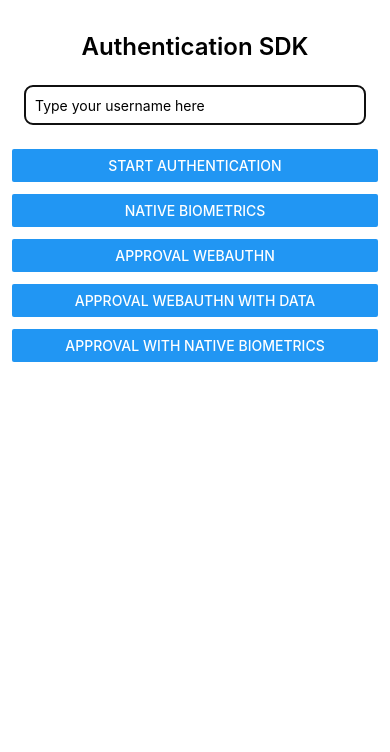
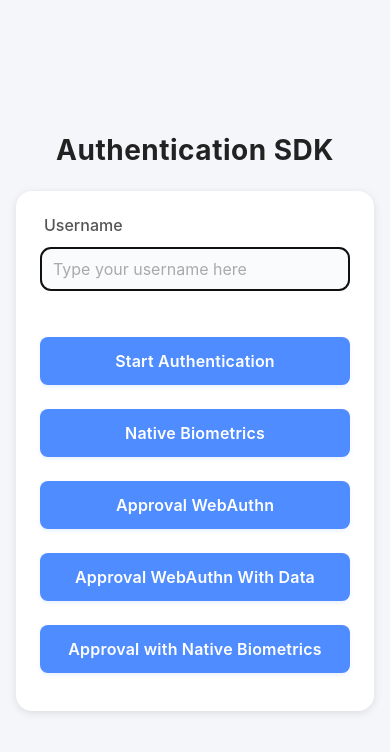
Before and after one commit to TransmitSecurity/react-native-ts-authentication, a React Native app in the folder example/: screen / in a window 390 px wide. Shown: the top 752 px of the page. Built offline with nearby package versions, Linux system fonts and the light colour scheme.

Commit message:
MOB-1679 #comment styled home page

```diff
--- a/example/src/home.tsx
+++ b/example/src/home.tsx
@@ -6,7 +6,7 @@
  */
 
 import React, { type ReactElement } from 'react';
-import { View, StyleSheet, Text, Button, TextInput, Alert } from 'react-native';
+import { View, StyleSheet, Text, TextInput, Alert, TouchableOpacity } from 'react-native';
 
 export type Props = {
     onStartAuthentication: (username: string) => void;
@@ -35,48 +35,59 @@ export default class HomeScreen extends React.Component<Props, State> {
     render() {
         return (
             <View style={styles.container}>
-                <View style={{ marginTop: 20 }} />
-                <Text style={styles.sectionTitle}>{"Authentication SDK"}</Text>
+                <Text style={styles.sectionTitle}>Authentication SDK</Text>
+                <View style={styles.card}>
                     {this.renderUsernameInputField()}
+                    <View style={styles.buttonGroup}>
                         {this.renderStartAuthenticationButton()}
                         {this.renderNativeBiometricsButton()}
                         {this.renderApprovalWebAuthnButton()}
                         {this.renderApprovalWebAuthnWithDataButton()}
                         {this.renderApprovalNativeBiometricsButton()}
+                    </View>
                     {this.renderStatusLabel()}
+                </View>
             </View>
         );
     }
 
     private renderUsernameInputField(): ReactElement {
         return (
-            <View style={{ marginTop: 12 }}>
+            <View style={styles.inputContainer}>
+                <Text style={styles.inputLabel}>Username</Text>
                 <TextInput
                     style={styles.input}
                     onChangeText={(text) => this.setState({ username: text })}
                     value={this.state.username}
                     placeholder="Type your username here"
                     autoFocus={true}
+                    placeholderTextColor="#aaa"
                 />
             </View>
         )
     }
 
     private renderStatusLabel(): ReactElement {
+        if (!this.props.errorMessage) return <></>;
         return (
-            <View style={{ marginTop: this.verticalSpaceBetweenButtons }}>
+            <View style={styles.statusContainer}>
                 <Text style={styles.statusLabel}>{this.props.errorMessage}</Text>
             </View>
         )
     }
 
+    private renderButton(title: string, onPress: () => void): ReactElement {
+        return (
+            <TouchableOpacity style={styles.button} activeOpacity={0.85} onPress={onPress}>
+                <Text style={styles.buttonText}>{title}</Text>
+            </TouchableOpacity>
+        );
+    }
+
     private renderStartAuthenticationButton(): ReactElement {
         return (
             <View style={{ marginTop: this.verticalSpaceBetweenButtons }}>
-                <Button
-                    title="Start Authentication"
-                    onPress={() => this.props.onStartAuthentication(this.state.username)}
-                />
+                {this.renderButton('Start Authentication', () => this.props.onStartAuthentication(this.state.username))}
             </View>
         )
     }
@@ -84,10 +95,7 @@ export default class HomeScreen extends React.Component<Props, State> {
     private renderNativeBiometricsButton(): ReactElement {
         return (
             <View style={{ marginTop: this.verticalSpaceBetweenButtons }}>
-                <Button
-                    title="Native Biometrics"
-                    onPress={() => this.props.onStartNativeBiometrics(this.state.username)}
-                />
+                {this.renderButton('Native Biometrics', () => this.props.onStartNativeBiometrics(this.state.username))}
             </View>
         )
     }
@@ -95,10 +103,7 @@ export default class HomeScreen extends React.Component<Props, State> {
     private renderApprovalWebAuthnButton(): ReactElement {
         return (
             <View style={{ marginTop: this.verticalSpaceBetweenButtons }}>
-                <Button
-                    title="Approval WebAuthn"
-                    onPress={() => this.props.onApprovalWebAuthn(this.state.username, { "somekey": "some value" })}
-                />
+                {this.renderButton('Approval WebAuthn', () => this.props.onApprovalWebAuthn(this.state.username, { "somekey": "some value" }))}
             </View>
         )
     }
@@ -106,10 +111,7 @@ export default class HomeScreen extends React.Component<Props, State> {
     private renderApprovalWebAuthnWithDataButton(): ReactElement {
         return (
             <View style={{ marginTop: this.verticalSpaceBetweenButtons }}>
-                <Button
-                    title="Approval WebAuthn With Data"
-                    onPress={() => { this.handlePressApprovalWebAuthndata() }}
-                />
+                {this.renderButton('Approval WebAuthn With Data', () => { this.handlePressApprovalWebAuthndata() })}
             </View>
         )
     }
@@ -117,10 +119,7 @@ export default class HomeScreen extends React.Component<Props, State> {
     private renderApprovalNativeBiometricsButton(): ReactElement {
         return (
             <View style={{ marginTop: this.verticalSpaceBetweenButtons }}>
-                <Button
-                    title="Approval with Native Biometrics"
-                    onPress={() => { this.handlePressApprovalNativeBiometrics() }}
-                />
+                {this.renderButton('Approval with Native Biometrics', () => { this.handlePressApprovalNativeBiometrics() })}
             </View>
         )
     }
@@ -166,34 +165,87 @@ export default class HomeScreen extends React.Component<Props, State> {
 const styles = StyleSheet.create({
     container: {
         flex: 1,
-        justifyContent: 'flex-start',
-        padding: 12,
+        justifyContent: 'center',
+        alignItems: 'center',
+        backgroundColor: '#f5f6fa',
+        padding: 16,
+    },
+    card: {
+        width: '100%',
+        maxWidth: 400,
+        backgroundColor: '#fff',
+        borderRadius: 16,
+        padding: 24,
+        shadowColor: '#000',
+        shadowOffset: { width: 0, height: 2 },
+        shadowOpacity: 0.1,
+        shadowRadius: 8,
+        elevation: 4,
+    },
+    sectionTitle: {
+        fontSize: 28,
+        fontWeight: '700',
+        textAlign: 'center',
+        color: '#222',
+        marginBottom: 24,
+        letterSpacing: 0.5,
+    },
+    inputContainer: {
+        marginBottom: 20,
+    },
+    inputLabel: {
+        fontSize: 16,
+        fontWeight: '500',
+        color: '#555',
+        marginBottom: 12, // increased from 6 to 12 for more vertical spacing
+        marginLeft: 4,
+    },
+    input: {
+        height: 44,
+        borderWidth: 1,
+        borderColor: '#d1d8e0',
+        borderRadius: 10,
+        paddingHorizontal: 12,
+        fontSize: 16,
+        backgroundColor: '#fafbfc',
+        color: '#222',
+    },
+    buttonGroup: {
+        marginTop: 8,
+        marginBottom: 8,
+    },
+    statusContainer: {
+        marginTop: 18,
+        alignItems: 'center',
     },
     statusLabel: {
         fontSize: 16,
         fontWeight: '600',
         textAlign: 'center',
-        color: 'red',
+        color: '#e74c3c',
+        backgroundColor: '#fdecea',
+        paddingHorizontal: 12,
+        paddingVertical: 6,
+        borderRadius: 8,
+        marginTop: 8,
     },
-    sectionTitle: {
-        fontSize: 24,
+    button: {
+        backgroundColor: '#4f8cff',
+        borderRadius: 8,
+        paddingVertical: 14,
+        paddingHorizontal: 16,
+        marginVertical: 6,
+        alignItems: 'center',
+        shadowColor: '#4f8cff',
+        shadowOffset: { width: 0, height: 2 },
+        shadowOpacity: 0.12,
+        shadowRadius: 4,
+        elevation: 2,
+    },
+    buttonText: {
+        color: '#fff',
+        fontSize: 16,
         fontWeight: '600',
-        textAlign: 'center',
-        color: 'black',
-    },
-    sectionDescription: {
-        marginTop: 40,
-        marginBottom: 10,
-        fontSize: 18,
-        fontWeight: '400',
-        textAlign: 'center',
-        color: 'black',
-    },
-    input: {
-        height: 40,
-        margin: 12,
-        borderWidth: 1,
-        padding: 10,
-        borderRadius: 8,
+        letterSpacing: 0.2,
     },
 });
```
Lines whose indentation alone changed are shown as unchanged.
